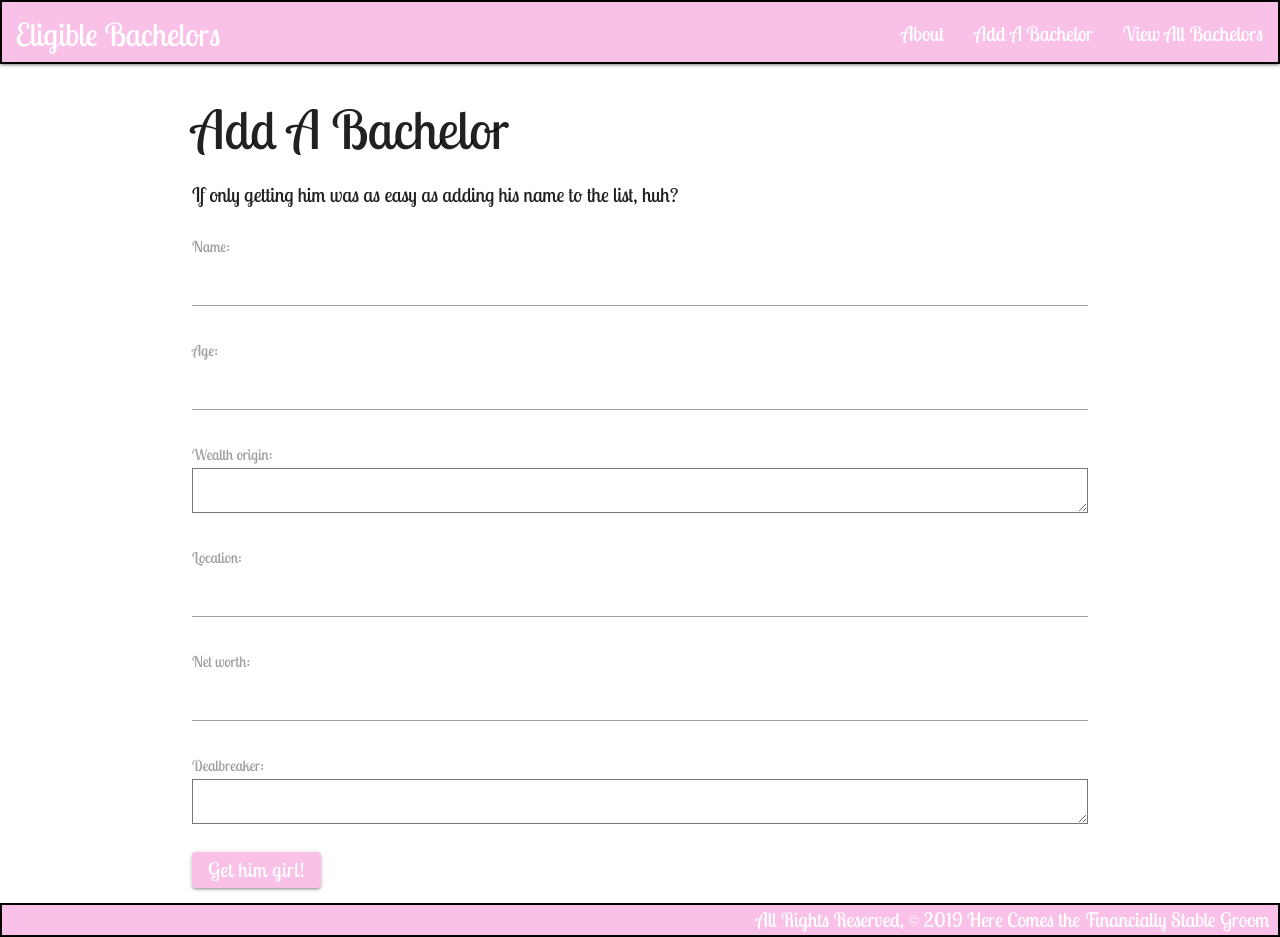
After one commit to eliana-michelle/eligible-bachelors, a Django app: page /bachelors/create/ in a window 1280 px wide. The commit adds this page. Run offline with Django 3.2, Linux system fonts and the light colour scheme.

Commit message:
add create, delete, update functionality + reformatting

```diff
--- a/main_app/models.py
+++ b/main_app/models.py
@@ -1,4 +1,5 @@
 from django.db import models
+from django.urls import reverse
 
 # Create your models here.
 class Bachelor(models.Model):
@@ -11,3 +12,6 @@ class Bachelor(models.Model):
 
     def __str__(self):
         return self.name
+
+    def get_absolute_url(self):
+        return reverse('detail', kwargs={'bachelor_id': self.id})
--- a/main_app/static/css/style.css
+++ b/main_app/static/css/style.css
@@ -37,11 +37,34 @@ a {
   color: #f9c1e8;
 }
 
-a:hover {
-  color: #f929b9
+.btn {
+  border-radius: 4px;
+  font-family: 'Lobster Two', cursive;
+  font-size: 20px;
+  text-transform: none;
+  background-color: #f9c1e8;
+  margin-right: 10px;
+}
+
+a:hover, .btn:hover {
+  color: #f929b9;
+  background-color: white;
+}
+
+a:hover, .link:hover, .left:hover {
+  background-color: transparent;
 }
 
 .card {
   margin: 10px;
   padding-bottom: 20px;
 }
+
+form {
+  padding-bottom: 15px;
+}
+
+input, textarea, label {
+  font-family: 'Lobster Two', cursive;
+  font-size: 15px;
+}
--- a/main_app/templates/bachelors/details.html
+++ b/main_app/templates/bachelors/details.html
@@ -10,6 +10,10 @@
         <p><b>Location: </b>{{ bachelor.location }}</p>
         <p><b>Where'd He Get That Money? </b>{{ bachelor.wealth_origin }}</p>
         <p><b>Potential Dealbreaker? </b>{{ bachelor.dealbreaker }}</p>
+        <div class="card-action">
+                <a class = "btn" href="{% url 'bachelor_update' bachelor.id %}">Edit</a>
+                <a class = "btn" href="{% url 'bachelor_delete' bachelor.id %}">Delete</a>
+        </div>
 </div>
 
 {% endblock %}
--- a/main_app/templates/base.html
+++ b/main_app/templates/base.html
@@ -8,7 +8,8 @@
     <meta http-equiv="X-UA-Compatible" content="ie=edge">
     <title>Most Eligible Bachelors</title>
     <link rel="stylesheet" href="https://cdnjs.cloudflare.com/ajax/libs/materialize/1.0.0/css/materialize.min.css">
-    <link href="https://fonts.googleapis.com/css?family=Lobster+Two|Satisfy" rel="stylesheet">    <link rel="stylesheet" type="text/css" href="{% static 'css/style.css' %}">
+    <link href="https://fonts.googleapis.com/css?family=Lobster+Two|Satisfy" rel="stylesheet">
+    <link rel="stylesheet" type="text/css" href="{% static '/css/style.css' %}">
 </head>
 <body>
     <header class="navbar-fixed">
@@ -19,6 +20,7 @@
                 </ul>
                 <ul class="right">
                     <li><a class = "link" href="/about">About</a></li>
+                    <li><a class = "link" href = "/bachelors/create">Add A Bachelor</a></li>
                     <li><a class = "link" href="/bachelors">View All Bachelors</a></li>
                 </ul>
             </div>
--- a/main_app/templates/home.html
+++ b/main_app/templates/home.html
@@ -1,8 +1,10 @@
 {% extends 'base.html' %}
+
 {% block content %}
 
 <h1>Have you been looking for love in all the wrong places?</h1>
-<h3>They say it's just as easy to fall in love with a rich man as it is with a poor one, so why not aim for rich?!</h3>
-<p>Search through our list of most eligible bachelors under the age of 35 and start your journey to love today!</p>
+<h4>They say it's just as easy to fall in love with a rich man as it is with a poor one, so why not aim for rich?!</h4>
+<br><br>
+<h5>Search through our list of most eligible bachelors under the age of 35 and start your journey to love today!</h5>
 
 {% endblock %}
--- /dev/null
+++ b/main_app/templates/main_app/bachelor_form.html
@@ -0,0 +1,20 @@
+{% extends 'base.html' %}
+
+{% block content %}
+
+{% if object %}
+    <h2>Need to make some changes?</h2>
+{% else %}
+    <h2>Add A Bachelor</h2>
+    <p>If only getting him was as easy as adding his name to the list, huh?</p>
+{% endif %}
+
+<form action = "" method = "post">
+    {% csrf_token %}
+    <table>
+        {{ form.as_p}}
+    </table>
+    <input type="submit" value="Get him girl!" class="btn">
+</form>
+
+{% endblock %}
--- a/main_app/urls.py
+++ b/main_app/urls.py
@@ -5,5 +5,8 @@ urlpatterns = [
     path('', views.home, name = 'home'),
     path('about/', views.about, name = 'about'),
     path('bachelors/', views.bachelors_index, name = "index"),
-    path('bachelors/<int:bachelor_id>/', views.bachelors_detail, name = "detail")
+    path('bachelors/<int:bachelor_id>/', views.bachelors_detail, name = "detail"),
+    path('bachelors/create/', views.BachelorCreate.as_view(), name = "bachelors_create"),
+    path('bachelors/<int:pk>/delete/', views.BachelorDelete.as_view(), name = "bachelor_delete"),
+    path('bachelors/<int:pk>/update/', views.BachelorUpdate.as_view(), name = "bachelor_update" )
 ]
--- a/main_app/views.py
+++ b/main_app/views.py
@@ -1,5 +1,5 @@
 from django.shortcuts import render
-from django.http import HttpResponse
+from django.views.generic.edit import CreateView, DeleteView, UpdateView
 from .models import Bachelor
 
 # Create your views here.
@@ -16,3 +16,15 @@ def bachelors_index(request):
 def bachelors_detail(request, bachelor_id):
     bachelor = Bachelor.objects.get(id = bachelor_id)
     return render(request, 'bachelors/details.html', {'bachelor': bachelor})
+
+class BachelorCreate(CreateView):
+    model = Bachelor
+    fields = '__all__'
+
+class BachelorDelete(DeleteView):
+    model = Bachelor
+    success_url: '/bachelors/'
+
+class BachelorUpdate(UpdateView):
+    model = Bachelor
+    fields = '__all__'
```
Also changed, not shown: main_app/templates/about.html (+7 -0 lines), main_app/templates/main_app/bachelor_confirm_delete.html (added, +13 -0 lines).
